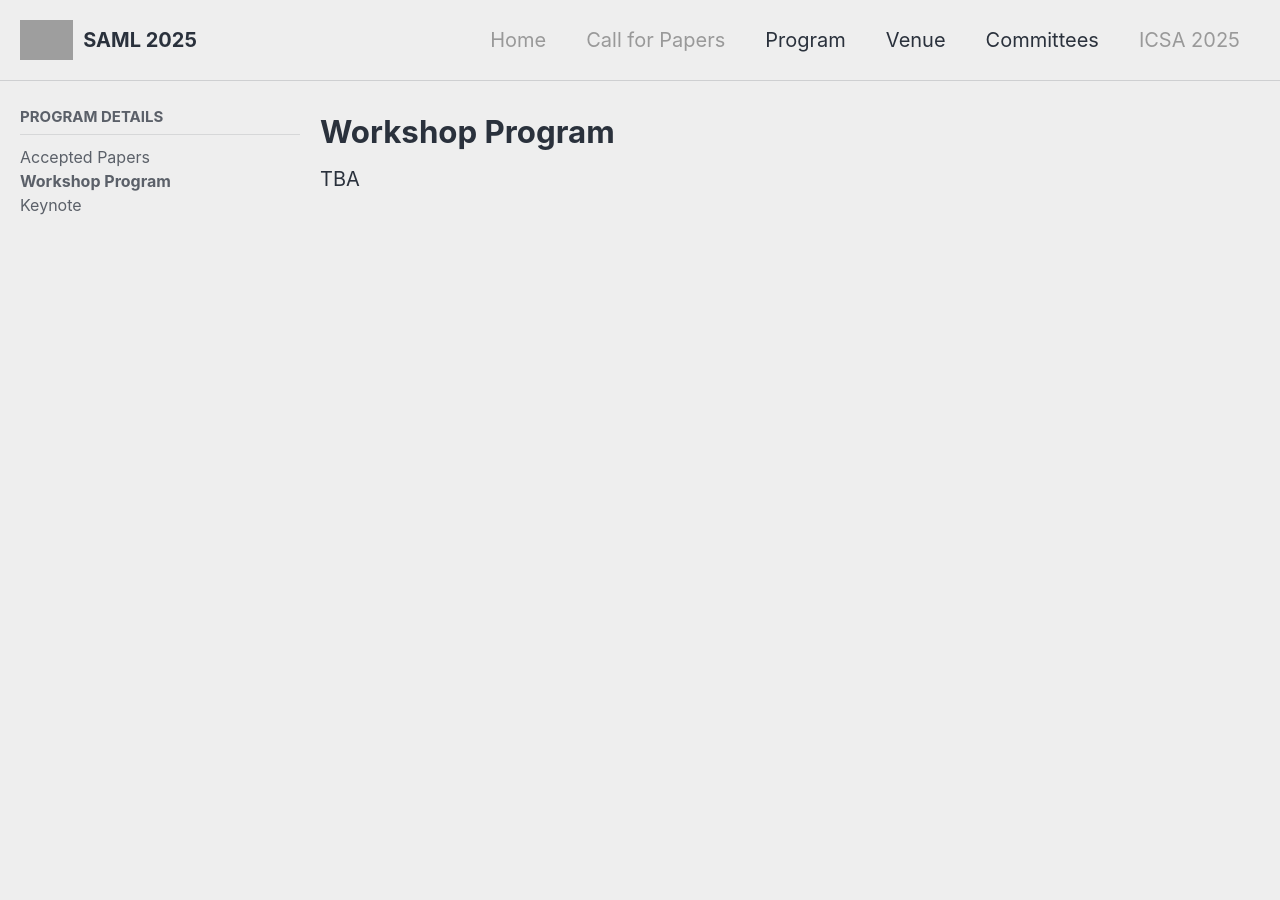
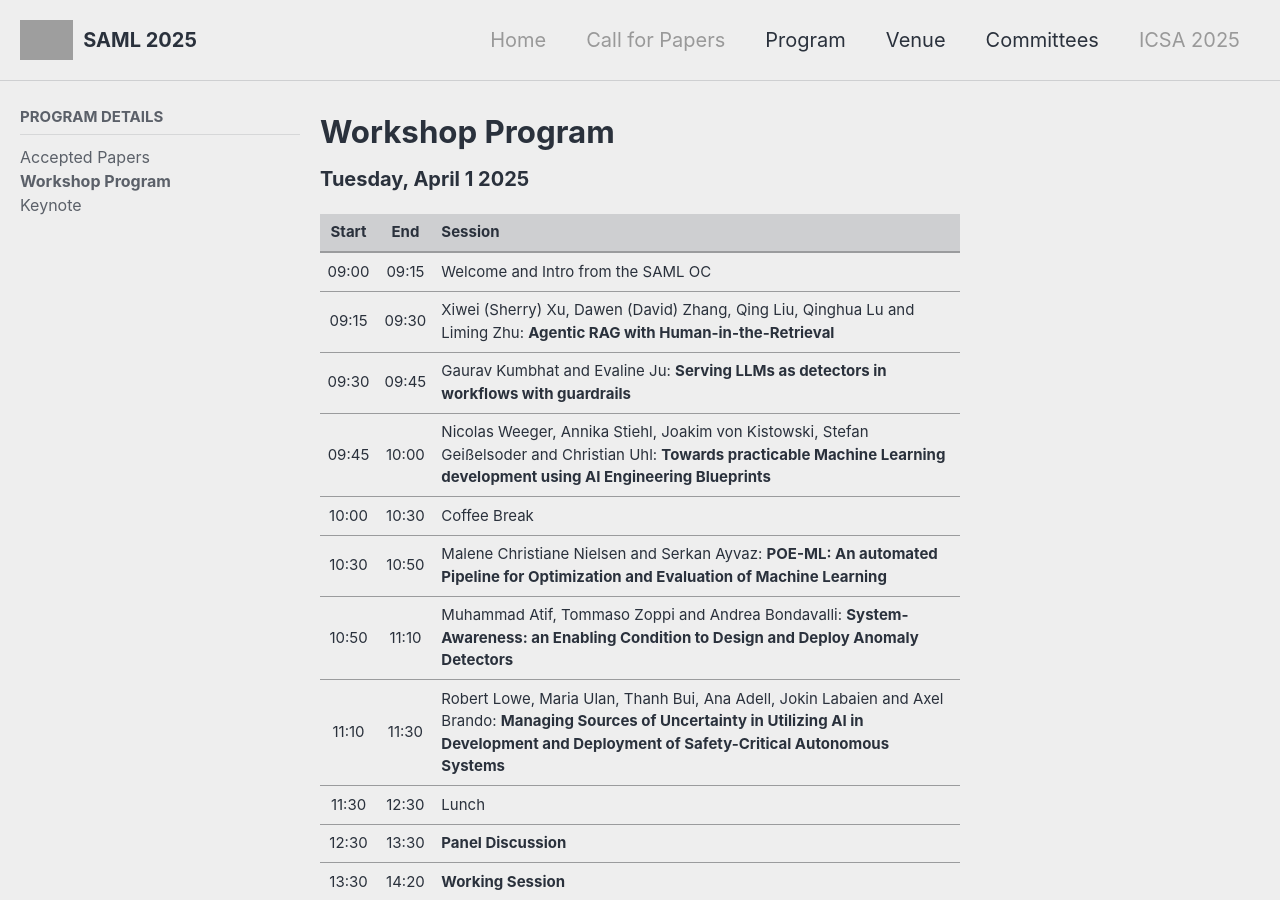
Before and after one commit to sa-ml/saml2025, a Jekyll site: the page built from _pages/program/program.md, in a window 1280 px wide and 900 px high. Built offline with Jekyll 4.4.1, drawn with Linux system fonts in a browser that asks for light colours; cached includes are drawn as plain includes; nearby versions of some CDN libraries; some of the changed text lies outside the part shown; grey boxes are pictures that could not be loaded.

Commit message:
added program

```diff
--- a/_pages/program/program.md
+++ b/_pages/program/program.md
@@ -17,8 +17,6 @@ sidebar:
 .news-table tr td:nth-child(1) { font-weight: bold; width: 9em; }
 </style>
 
-TBA
-
 <!--The workshop program will include paper presentations, a panel with with participants from academia and industry, and a [keynote](/program/keynotes). More details will be announced, soon. -->
 
 <!--
@@ -32,24 +30,25 @@ TBA
 {: .news-table}
 -->
 
-<!-- **Tuesday, June 4 2024**
+**Tuesday, April 1 2025**
 
 | Start |  End  | Session                             |
 | :---: | :---: | :---------------------------------- |
-| 10:15 | 10:30 | Welcome and Intro from the SAML OC |
-| 10:30 | 10:55 | Deepali Kholkar, Suraj Thapa, Akhilesh Pal and Suman Roychoudhury: **Feature Model Based Integration of Machine Learning in Software Product Lines** |
-| 11:00 | 11:30 | Coffee Break |
-| 11:30 | 11:50 | Sune Chung Jepsen, Anna Hye Ølgaard and Mikkel Baun Kjærgaard: **Architecting Machine Learning Systems: Which Parts are the Architect’s Pain?** |
-| 11:50 | 12:10 | Rachel Brower-Sinning, Grace Lewis, Sebastian Echeverria and Ipek Ozkaya: **Using Quality Attribute Scenarios for ML Model Test Case Generation** |
-| 12:10 | 12:35 | Dolors Costal, Cristina Gómez, Santiago Del Rey and Silverio Martínez-Fernández: **Using Metrics for Code Smells of ML Pipelines** |
-| 12:35 | 13:00 | Jasmin Jahic and Ashkan Sami: **State of Practice: LLMs in Software Engineering and Software Architecture** |
-| 13:00 | 14:00 | Lunch |
-| 14:00 | 14:30 | Invited Talk: Ipek Ozkaya on **Report from Dagstuhl Seminar 23302 (Software Architecture and Machine Learning)** |
-| 14:30 | 15:30 | Most pressing challenges in SA4ML and ML4SA and research ideas to start addressing them |
-| 15:30 | 16:00 | Coffee Break |
-| 16:00 | 17:00 | Industry Academia Panel Discussion |
-| 17:00 | 17:30 | Closing Thoughts from SAML OC |
--->
+| 09:00 | 09:15 | Welcome and Intro from the SAML OC |
+| 09:15 | 09:30 | Xiwei (Sherry) Xu, Dawen (David) Zhang, Qing Liu, Qinghua Lu and Liming Zhu: **Agentic RAG with Human-in-the-Retrieval** |
+| 09:30 | 09:45 | Gaurav Kumbhat and Evaline Ju: **Serving LLMs as detectors in workflows with guardrails** |
+| 09:45 | 10:00 | Nicolas Weeger, Annika Stiehl, Joakim von Kistowski, Stefan Geißelsoder and Christian Uhl: **Towards practicable Machine Learning development using AI Engineering Blueprints** |
+| 10:00 | 10:30 | Coffee Break |
+| 10:30 | 10:50 | Malene Christiane Nielsen and Serkan Ayvaz: **POE-ML: An automated Pipeline for Optimization and Evaluation of Machine Learning** |
+| 10:50 | 11:10 | Muhammad Atif, Tommaso Zoppi and Andrea Bondavalli: **System-Awareness: an Enabling Condition to Design and Deploy Anomaly Detectors** |
+| 11:10 | 11:30 | Robert Lowe, Maria Ulan, Thanh Bui, Ana Adell, Jokin Labaien and Axel Brando: **Managing Sources of Uncertainty in Utilizing AI in Development and Deployment of Safety-Critical Autonomous Systems** |
+| 11:30 | 12:30 | Lunch |
+| 12:30 | 13:30 | **Panel Discussion** |
+| 13:30 | 14:20 | **Working Session** |
+| 14:20 | 14:30 | **Closing Thoughts** |
+| 14:30 | 15:00 | Coffee Break |
+| 15:00 | 16:00 | Special Talk by Len Bass on **AI System Architecture** |
+
 
 <!--**Please note that due to unforeseen circumstances the keynote by Heiko Koziolek had to be cancelled**-->
 
```
